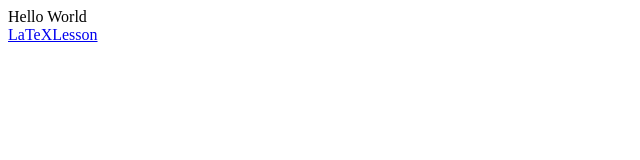
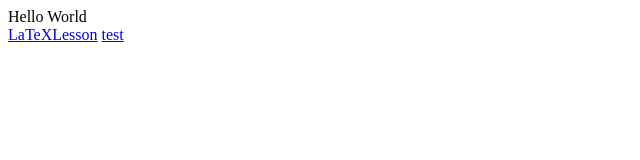
Before and after one commit to try46/try.github.io, a plain HTML site: page index.html in a window 1280 px wide. Shown: the full height of the page, 0-640 px from the left. Drawn offline with Linux system fonts and the light colour scheme.

Commit message:
add test link

```diff
--- a/index.html
+++ b/index.html
@@ -7,5 +7,6 @@
 <body>
 	<div>Hello World</div>
 	<a href="tex/tex.html">LaTeXLesson</a>
+	<a href="shelltest/test.sh">test</a>
 </body>
 </html>
```
